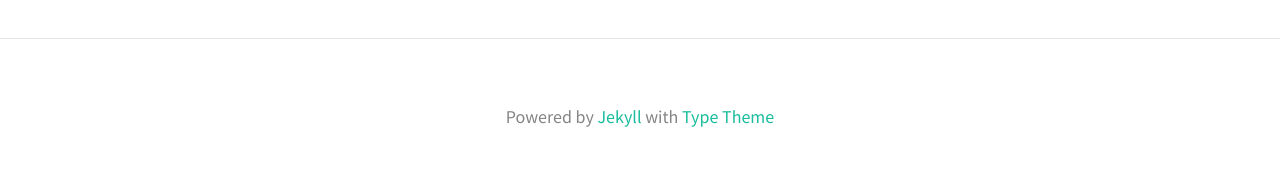
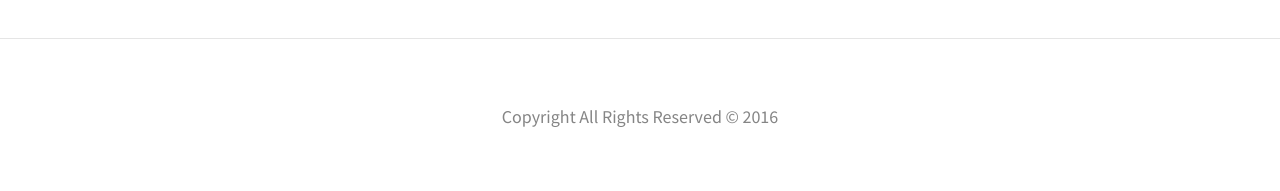
Before and after one commit to soasada/soasada.github.io, a Jekyll site: the page built from index.html, in a window 1280 px wide. Shown: the part 1450-1641 px from the top of the page. Built offline with Jekyll 4.4.1, drawn with Linux system fonts in a browser that asks for light colours; nearby versions of some CDN libraries; the list of posts is cut into pages by our own code.

Commit message:
Updated footer

```diff
--- a/_config.yml
+++ b/_config.yml
@@ -14,8 +14,7 @@
   # header_text: >
   # header_text_feature_image:
   footer_text: >
-   Powered by <a href="http://jekyllrb.com">Jekyll</a> with <a href="https://rohanchandra.github.io/project/type/">Type Theme</a>
-
+   Copyright All Rights Reserved © 2016
   # Icons
   rss: false
   email_address: # Full email address, e.g. "sam@example.com"
```
